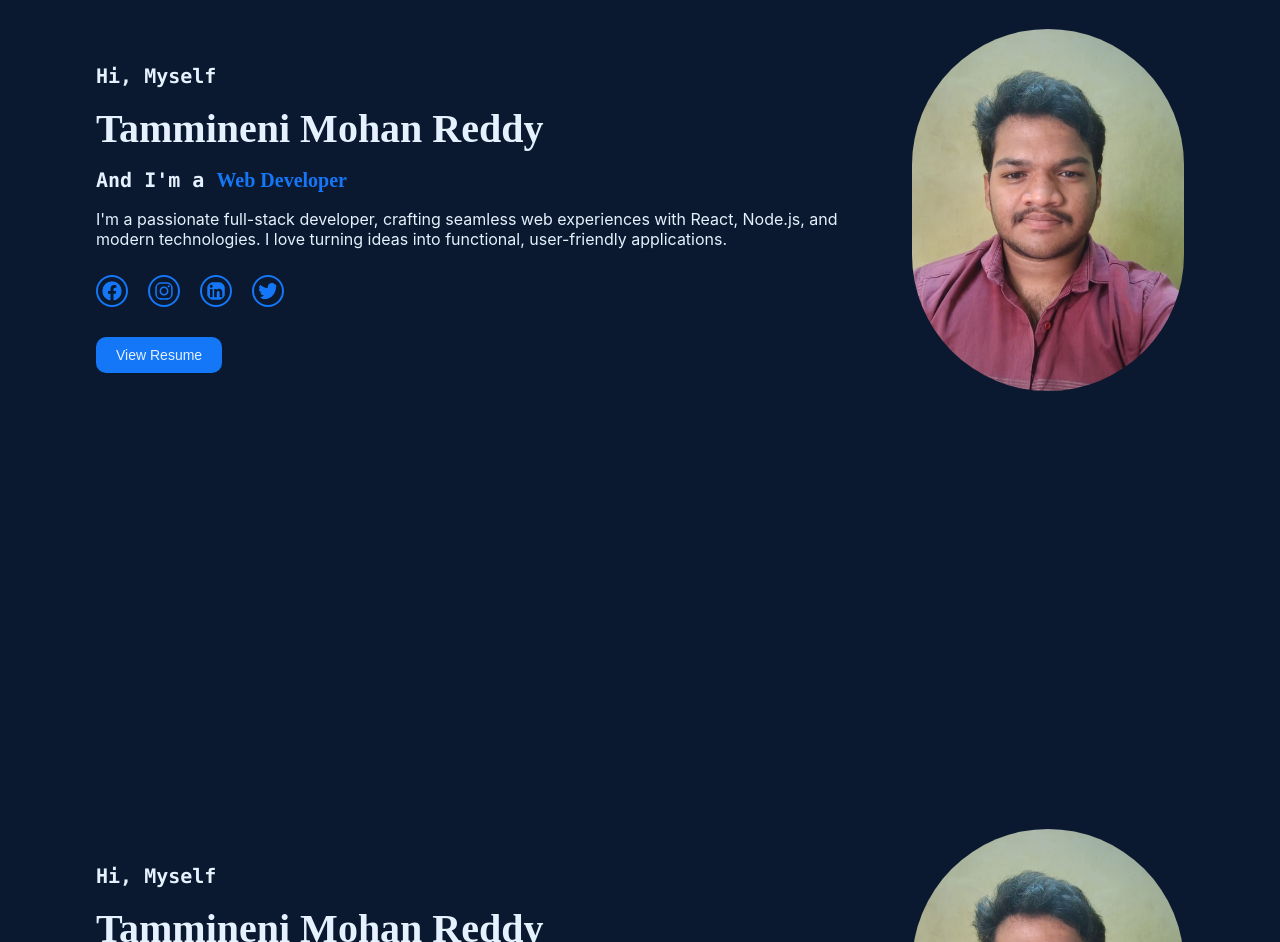
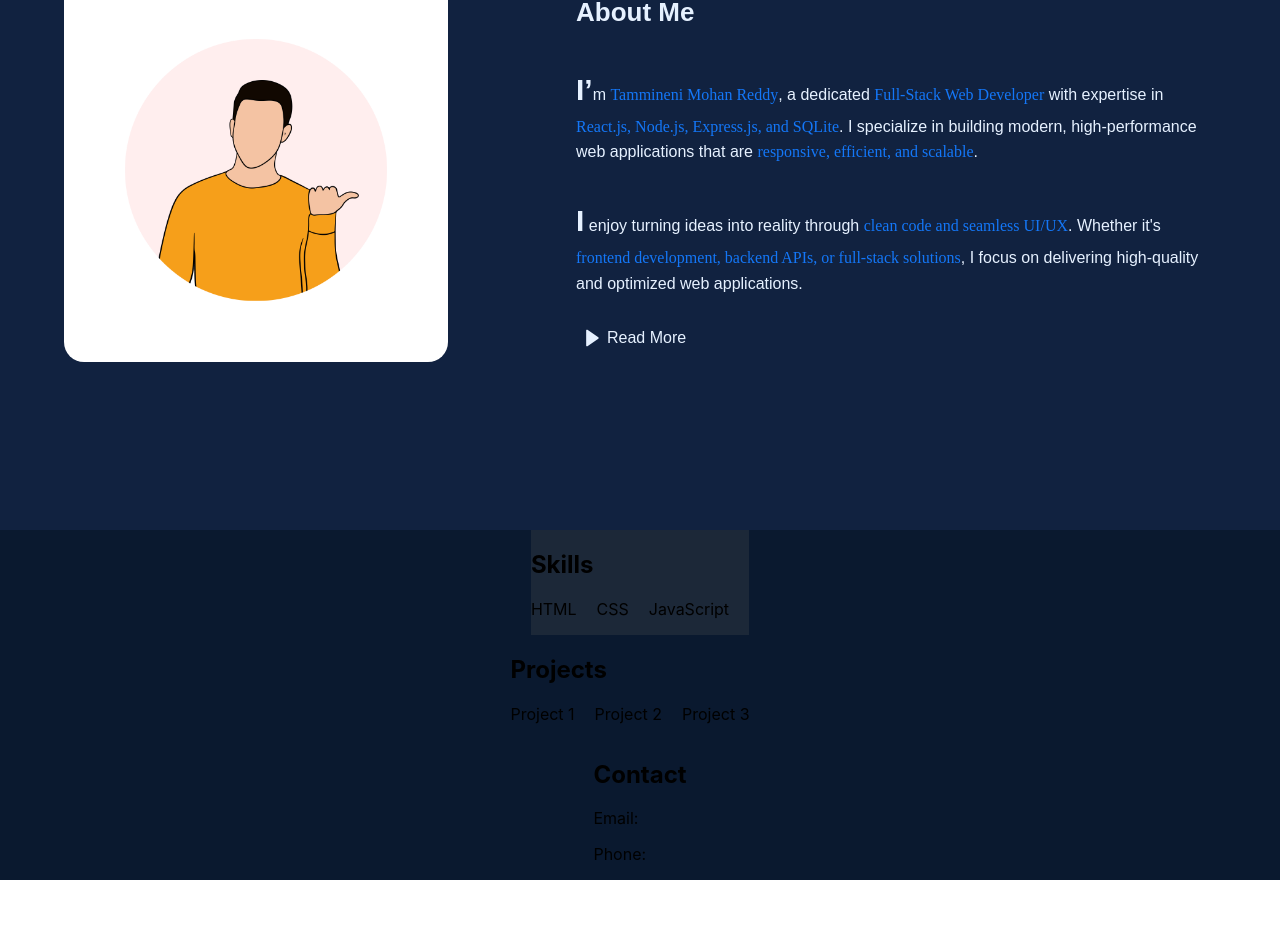
Before and after one commit to mohanreddytm/portfolio, a React (Create React App) app: page / in a window 1280 px wide. Shown: the part 990-1932 px from the top of the page. After the commit the page ends 1870 px from the top, so only its background shows below. Built offline with nearby package versions, Linux system fonts and the light colour scheme.

Commit message:
added about me section

```diff
--- a/src/App.css
+++ b/src/App.css
@@ -80,6 +80,10 @@ a:hover {
 
 }
 
+#home{
+  height:100vh;
+}
+
 .home-content{
   color:#E6F1FF;
   width: 70%;
@@ -99,10 +103,6 @@ a:hover {
   font-weight: bold;
 }
 
-#about{
-  background-color: #F5F5DC;
-  height:90vh
-}
 
 .profile-image{
   width: 25%;
@@ -163,10 +163,6 @@ a:hover {
 }
 
 
-section{
-  height:100vh;
-
-}
 
 .special-about-me-content{
   color:#1477f7;
@@ -175,7 +171,7 @@ section{
 #about p{
   font-size: 16px;
   font-weight: 500;
-  font-family: "Lucida Console", "Courier New", monospace;
+
 }
 
 .nav-active{
@@ -212,6 +208,167 @@ section{
 
 }
 
+#about{
+  display: flex;
+  justify-content: space-around;
+  align-items: center;
+  background-color: #112240;
+  min-height:90vh;
+  scroll-margin-top: 70px;
+
+}
+
+
+
+.about-image{
+  width: 30%;
+  border-radius: 20px;
+}
+
+.about-content{
+  display: flex;
+  flex-direction: column;
+  width: 50%;
+}
+.about-head{
+  color:#E6F1FF;
+  font-size: 26px;
+  font-family: 'Poppins', sans-serif;
+  font-weight: bold;
+}
+
+.about-me-text{
+  font-family: "Arial", "Helvetica", sans-serif;
+  font-size: 16px;
+  line-height: 1.6;
+  color: #E6F1FF;
+
+}
+
+.about-me-text::first-letter{
+  font-size: 30px;
+
+  font-weight: 600;
+}
+
+#about mark{
+  color:#1477f7;
+  font-family:cursive;
+  font-size: 16px;
+  font-weight: 500;
+  background-color: transparent;
+}
+
+.read-more{
+  color:#E6F1FF;
+  font-weight: 700;
+  font-size: 20px;
+  cursor: pointer;
+  outline: none;
+}
+
+.about-key-skills-heading{
+  color:#E6F1FF;
+  font-size: 22px;
+  font-family: 'Poppins', sans-serif;
+  font-weight: bold;
+}
+
+.about-key-skills{
+  display: flex;
+  flex-direction: column;
+  margin-top: 20px;
+  padding: 0px;
+
+}
+
+.about-key-skills li{
+  list-style: none;
+  margin: 0px;
+  padding: 0px;
+  align-self: flex-start;
+  background-color: #A8B2D1;
+  color:#112240;
+  width:100%;
+  padding:4px 8px
+
+}
+
+.about-key-skills li:nth-child(odd){
+  background-color: #4C7FBF;
+  color: #FFFFFF;
+}
+
+.about-key-skills p{
+  font-size: 16px;
+  font-weight: 500;
+
+  margin: 2px;
+}
+
+.desc-bottom{
+  color:aliceblue;
+  font-size: 16px;
+  font-weight: 500;
+  margin-top: 20px;
+  margin-bottom: 40px;
+}
+
+.about-key-skills li {
+  transition: all 0.3s ease-in-out;
+}
+
+.about-key-skills li:nth-child(odd):hover {
+  background-color: #4C7FBF;
+  color: #FFFFFF;
+  transform: scale(1.03);
+
+}
+
+.about-key-skills li:nth-child(even):hover {
+  background-color: #A8B2D1;
+  color:#112240;
+  transform: scale(1.03);
+
+}
+
+.read-more {
+  cursor: pointer;
+  display: flex;
+  align-items: center;
+  font-weight: bold;
+  background: none;
+  border: none;
+  color: #E6F1FF;
+  transition: color 0.3s ease;
+}
+
+.read-more:hover {
+  color: #1477f7;
+}
+
+.read-more div{
+  display: flex;
+  align-items: center;
+}
+
+.read-more div p{
+  margin-left: 5px;
+}
+
+.expandable-content {
+  max-height: 0;
+  opacity: 0;
+  overflow: hidden;
+  transition: max-height 0.5s ease-in-out, opacity 0.5s ease-in-out;
+}
+
+.expandable-content.open {
+  max-height: 600px;
+  opacity: 1;
+}
+
+
 @media screen and (max-width: 991px) {
   .nav-main{
     display: none;
--- a/src/App.js
+++ b/src/App.js
@@ -2,8 +2,10 @@ import {useState, useEffect} from 'react';
 
 
 import { FaFacebook, FaInstagram, FaLinkedin, FaTwitter } from "react-icons/fa";
+import { BiSolidRightArrow, BiSolidDownArrow } from "react-icons/bi";
 
 import profile from './images/profile.jpg';
+import about from './images/aboutme.jpg';
 
 import { IoIosMenu } from "react-icons/io";
 
@@ -13,6 +15,8 @@ import "aos/dist/aos.css";
 import './App.css';
 
 const App = () => {
+
+  const [isOpen, setIsOpen] = useState(false);
 
   useEffect(() => {
     AOS.init({
@@ -77,51 +81,50 @@ const App = () => {
           <img src={profile} alt='profile' className="profile-image" />
 
         </section>
-        <section className="main-containers" id="home">
-          <div className="home-content">
-            <h1 data-aos="fade-up" className="name-head-1">Hi, Myself</h1>
-            <h1 data-aos="fade-up" className="name-head-2">Tammineni Mohan Reddy</h1>
-            <h1 data-aos="fade-up" className="name-head-1">And I'm a <span className="web-developer-span">Web Developer</span></h1>
-            <p data-aos="fade-up" className='profile-description'>I'm a passionate full-stack developer, crafting seamless web experiences with React, Node.js, and modern technologies.
-              I love turning ideas into functional, user-friendly applications.</p>
-            <ul data-aos="fade-up">
-              <li><FaFacebook className='icons' /></li>
-              <li><FaInstagram className='icons' /></li>
-              <li><FaLinkedin className='icons' /></li>
-              <li><FaTwitter className='icons' /></li>
-            </ul>
-            <button data-aos="fade-up" className="resume-button">View Resume</button>
-          </div>
-          <img src={profile} alt='profile' className="profile-image" />
 
-        </section>
-        <section className="main-containers" id="home">
-          <div className="home-content">
-            <h1 data-aos="fade-up"  className="name-head-1">Hi, Myself</h1>
-            <h1 data-aos="fade-up" className="name-head-2">Tammineni Mohan Reddy</h1>
-            <h1 data-aos="fade-up" className="name-head-1">And I'm a <span className="web-developer-span">Web Developer</span></h1>
-            <p data-aos="fade-up" className='profile-description'>I'm a passionate full-stack developer, crafting seamless web experiences with React, Node.js, and modern technologies.
-              I love turning ideas into functional, user-friendly applications.</p>
-            <ul data-aos="fade-up">
-              <li><FaFacebook className='icons' /></li>
-              <li><FaInstagram className='icons' /></li>
-              <li><FaLinkedin className='icons' /></li>
-              <li><FaTwitter className='icons' /></li>
-            </ul>
-            <button data-aos="fade-up" className="resume-button">View Resume</button>
-          </div>
-          <img src={profile} alt='profile' className="profile-image" />
+        <section id="about">
+      <img src={about} alt="about" className="about-image" />
 
-        </section>
-        <section id="about">
-          <p>
-            I’m <mark className="special-about-me-content">Tammineni Mohan Reddy</mark>, a dedicated Full-Stack Web Developer with expertise in React.js, Node.js, Express.js, and SQLite. I specialize in building modern, high-performance web applications that are responsive, efficient, and scalable.
+      <div className="about-content">
+        <h2 data-aos="fade-up" className="about-head">About Me</h2>
+        <p data-aos="fade-up" className="about-me-text">
+          I’m <mark>Tammineni Mohan Reddy</mark>, a dedicated <mark>Full-Stack Web Developer</mark> with expertise in <mark>React.js, Node.js, Express.js, and SQLite</mark>.
+          I specialize in building modern, high-performance web applications that are <mark>responsive, efficient, and scalable</mark>.
+        </p>
+        <p data-aos="fade-up" className="about-me-text">
+          I enjoy turning ideas into reality through <mark>clean code and seamless UI/UX</mark>.
+          Whether it's <mark>frontend development, backend APIs, or full-stack solutions</mark>, I focus on delivering high-quality and optimized web applications.
+        </p>
+
+        <button className="read-more" onClick={() => setIsOpen(!isOpen)}>
+          {isOpen ?
+            <div>
+              <BiSolidDownArrow /> <p>Read Less</p>
+            </div>:
+            <div>
+              <BiSolidRightArrow /> <p>Read More</p>
+            </div>}
+        </button>
+
+        <div className={`expandable-content ${isOpen ? "open" : ""}`}>
+          <h2 className="about-key-skills-heading">Key Skills</h2>
+          <ul className="about-key-skills">
+            <li><p>React.js & Modern Frontend Development</p></li>
+            <li><p>Node.js & Express.js for Scalable Backend Solutions</p></li>
+            <li><p>REST API Development & Third-Party API Integration</p></li>
+            <li><p>Database Management with SQLite & PostgreSQL (Docker)</p></li>
+            <li><p>State Management (Redux, Context API) & Performance Optimization</p></li>
+            <li><p>Authentication & Security (JWT, OAuth)</p></li>
+            <li><p>Deployment & Hosting (Render, Docker, Netlify)</p></li>
+            <li><p>Debugging & Bug Fixing</p></li>
+          </ul>
+          <p className="desc-bottom">
+            I am always eager to learn and stay updated with the latest technologies
+            to deliver the best solutions. Let’s connect and build something amazing together!
           </p>
-          <p>
-           I enjoy turning ideas into reality through clean code and seamless UI/UX. Whether it's frontend development, backend APIs, or full-stack solutions, I focus on delivering high-quality and optimized web applications.
-          </p>
-
-        </section>
+        </div>
+      </div>
+    </section>
         <section id="skills">
           <h2>Skills</h2>
           <ul>
```
Also changed, not shown: src/images/aboutme.jpg (added).
